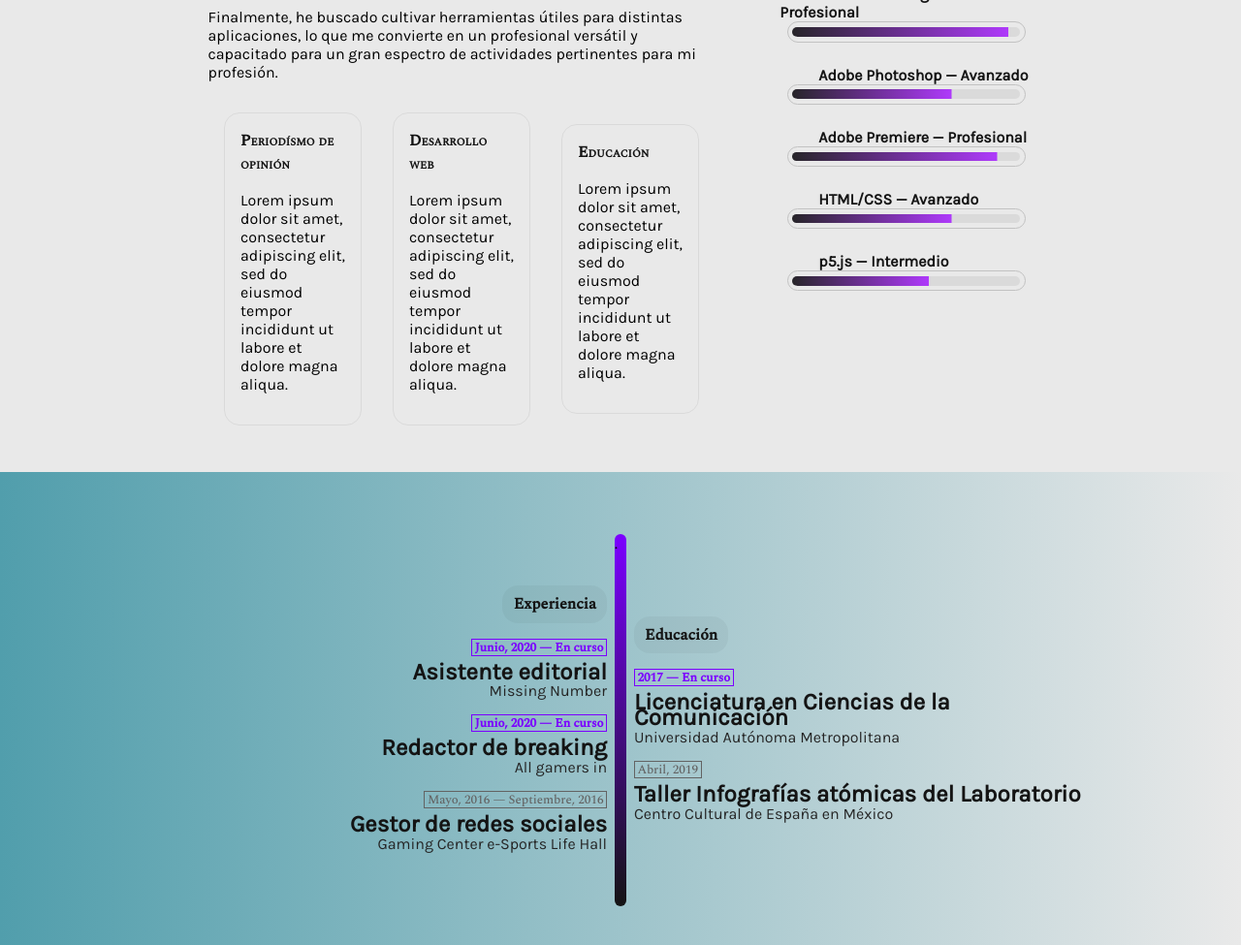
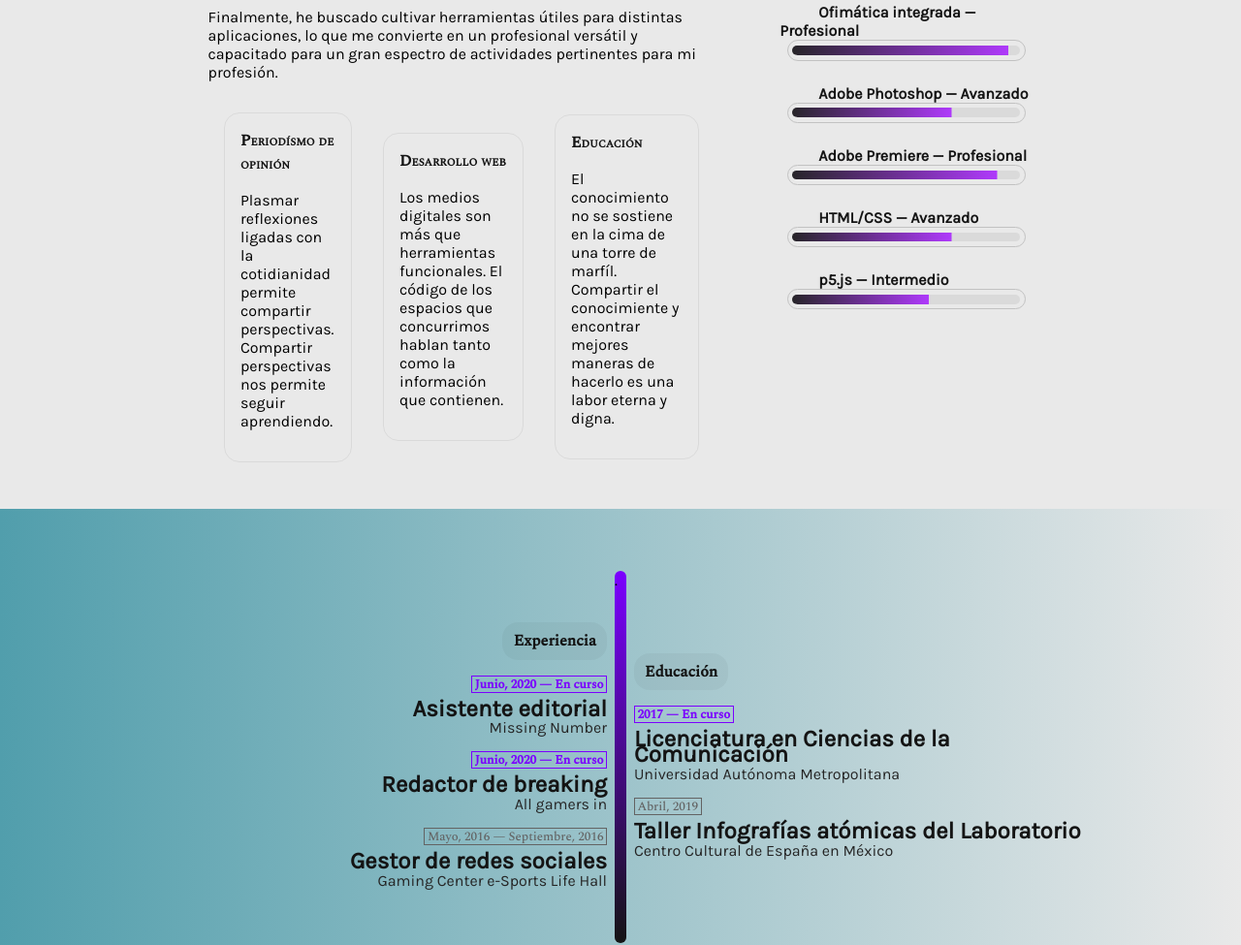
Before and after one commit to Rocasaurio/cv, a plain HTML site: page index.html in a window 1280 px wide. Shown: the part 1064-2039 px from the top of the page at 97% size. Drawn offline with nearby package versions, Linux system fonts and the light colour scheme.

Commit message:
Update index.html

```diff
--- a/index.html
+++ b/index.html
@@ -94,15 +94,15 @@
                     <div class="countainerInterest">
                         <div class="interest hvr-grow-shadow">
                             <h3>Periodísmo de opinión</h3>
-                            <p>Lorem ipsum dolor sit amet, consectetur adipiscing elit, sed do eiusmod tempor incididunt ut labore et dolore magna aliqua. </p>
+                            <p>Plasmar reflexiones ligadas con la cotidianidad permite compartir perspectivas. Compartir perspectivas nos permite seguir aprendiendo.</p>
                         </div>
                         <div class="interest hvr-grow-shadow">
                             <h3>Desarrollo web</h3>
-                            <p>Lorem ipsum dolor sit amet, consectetur adipiscing elit, sed do eiusmod tempor incididunt ut labore et dolore magna aliqua. </p>
+                            <p>Los medios digitales son más que herramientas funcionales. El código de los espacios que concurrimos hablan tanto como la información que contienen.</p>
                         </div>
                         <div class="interest hvr-grow-shadow">
                             <h3>Educación</h3>
-                            <p>Lorem ipsum dolor sit amet, consectetur adipiscing elit, sed do eiusmod tempor incididunt ut labore et dolore magna aliqua. </p>
+                            <p>El conocimiento no se sostiene en la cima de una torre de marfíl. Compartir el conocimiente y encontrar mejores maneras de hacerlo es una labor eterna y digna.</p>
                         </div>
                     </div>
                 </div>
```
